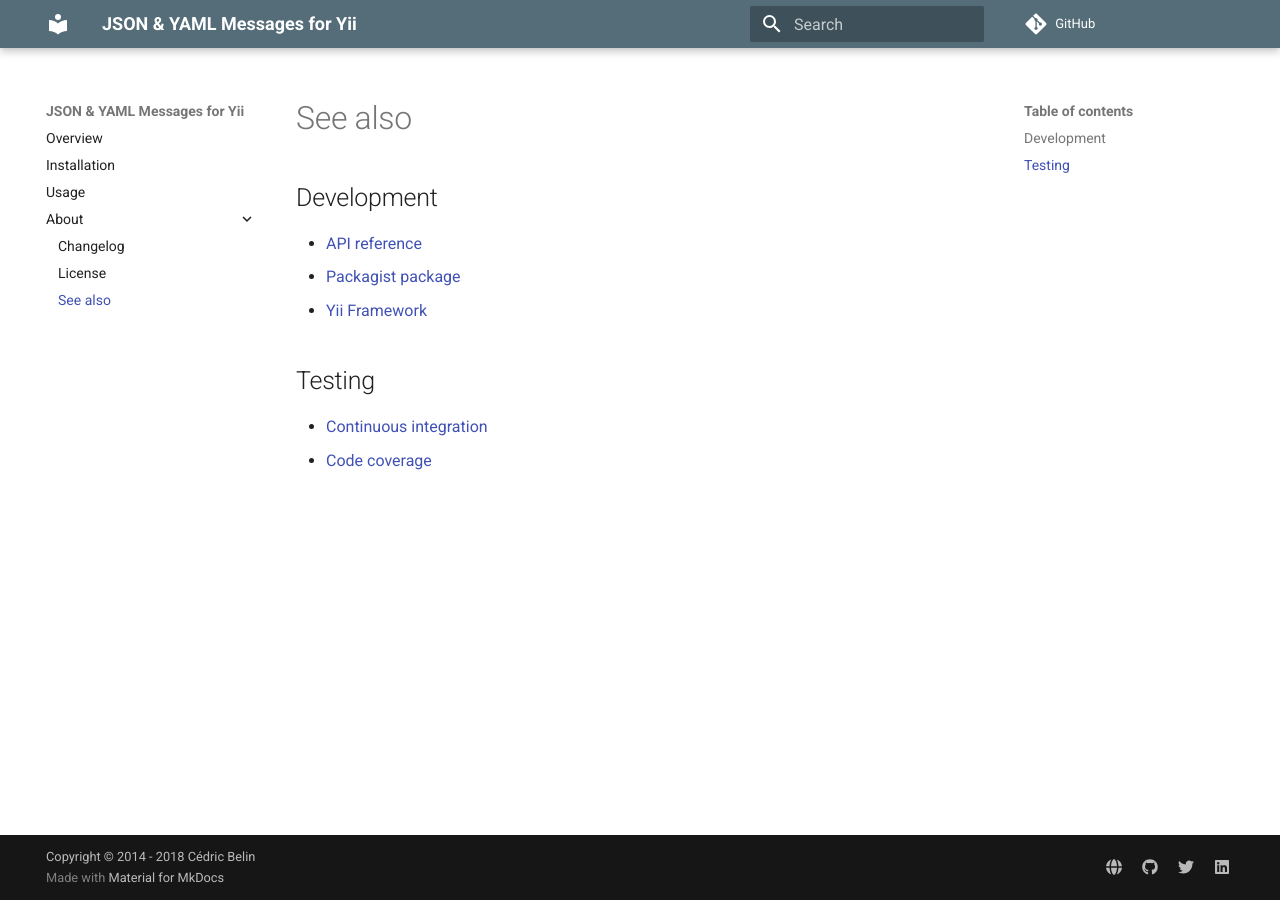
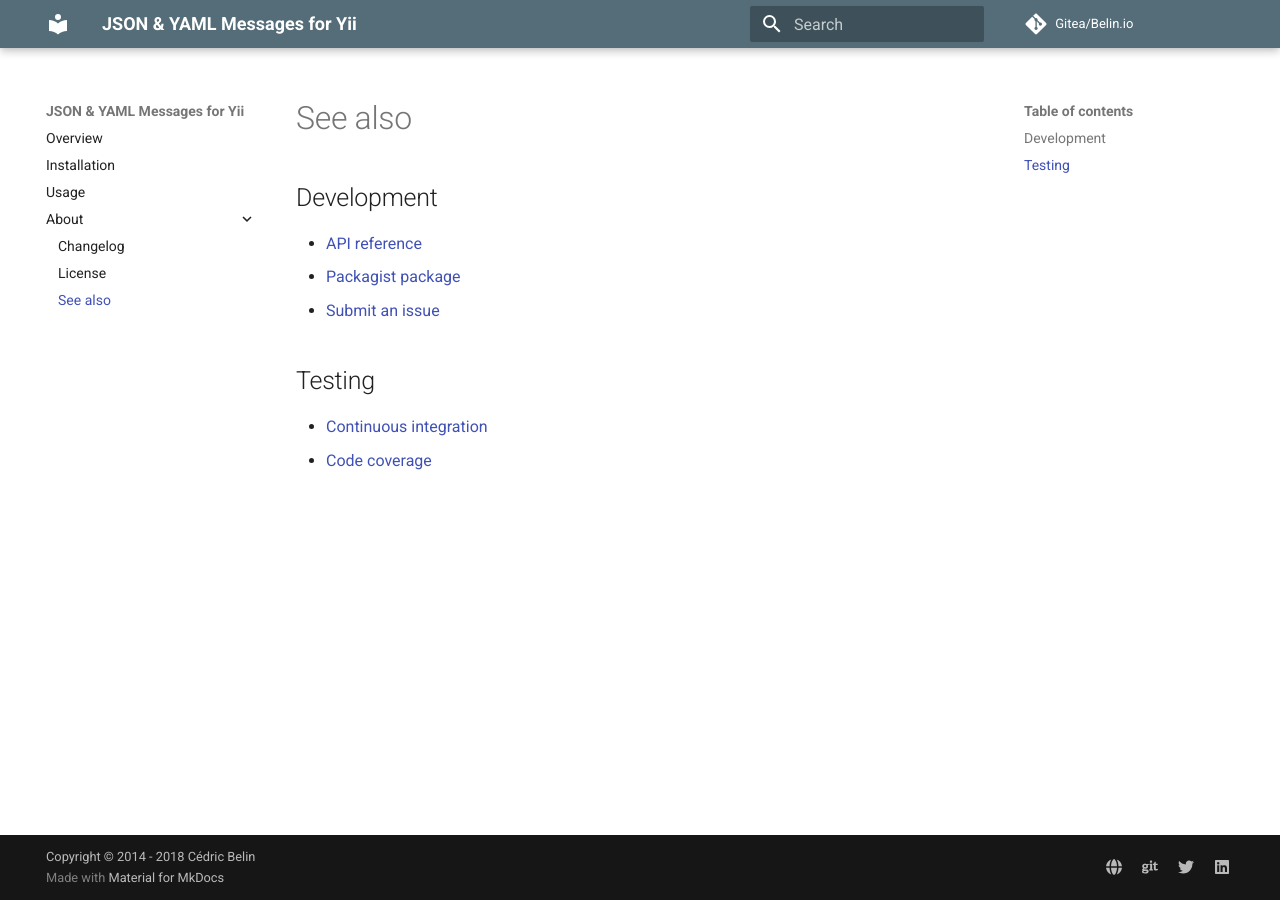
Before and after one commit to cedx/json-messages.yii, an MkDocs documentation site: the page built from doc/about/see_also.md, in a window 1280 px wide. Built offline with MkDocs 1.6.1 and Material for MkDocs 9.7.7, drawn with Linux system fonts in a browser that asks for light colours; comment, search, counter and statistics services are not loaded; old or Windows-style settings are respelled for this version of MkDocs.

```diff
--- a/doc/about/see_also.md
+++ b/doc/about/see_also.md
@@ -3,7 +3,7 @@
 ## Development
 - [API reference](https://dev.belin.io/yii2-json-messages/api)
 - [Packagist package](https://packagist.org/packages/cedx/yii2-json-messages)
-- [Yii Framework](https://www.yiiframework.com)
+- [Submit an issue](https://git.belin.io/cedx/yii2-json-messages/issues)
 
 ## Testing
 - [Continuous integration](https://travis-ci.com/cedx/yii2-json-messages)
--- a/mkdocs.yml
+++ b/mkdocs.yml
@@ -6,9 +6,9 @@ site_url: https://dev.belin.io/yii2-json-messages
 docs_dir: doc
 site_dir: web
 
-repo_name: GitHub
-repo_url: https://github.com/cedx/yii2-json-messages
-edit_uri: ''
+repo_name: Gitea/Belin.io
+repo_url: https://git.belin.io/cedx/yii2-json-messages
+edit_uri: _edit/master/doc/
 
 copyright: Copyright &copy; 2014 - 2018 Cédric Belin
 google_analytics:
@@ -18,7 +18,7 @@ google_analytics:
 extra:
   social:
   - {type: globe, link: 'https://belin.io'}
-  - {type: github, link: 'https://github.com/cedx'}
+  - {type: git, link: 'https://git.belin.io/cedx'}
   - {type: twitter, link: 'https://twitter.com/cedxbelin'}
   - {type: linkedin, link: 'https://linkedin.com/in/cedxbelin'}
 
@@ -26,7 +26,7 @@ markdown_extensions:
 - admonition
 - codehilite
 
-pages:
+nav:
 - Overview: index.md
 - Installation: installation.md
 - Usage: usage.md
```
Also changed, not shown: README.md (+6 -3 lines).
